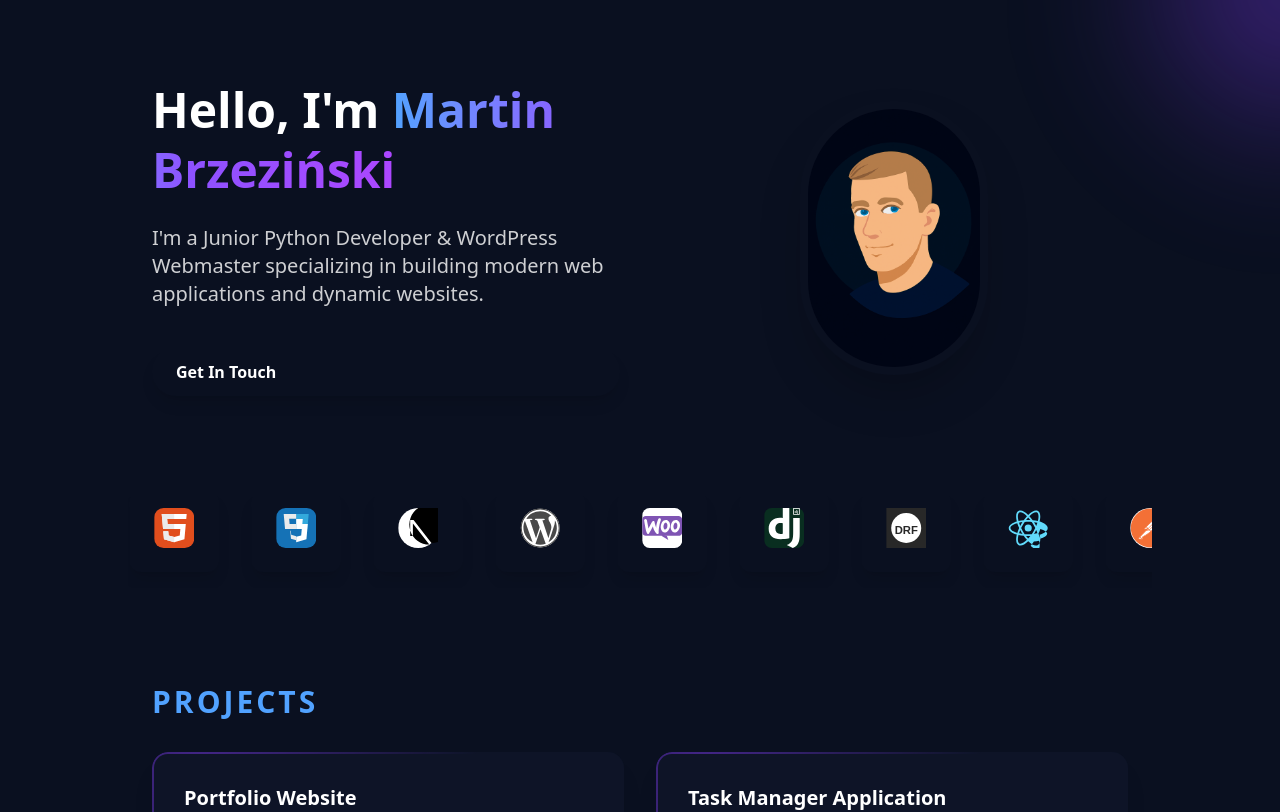
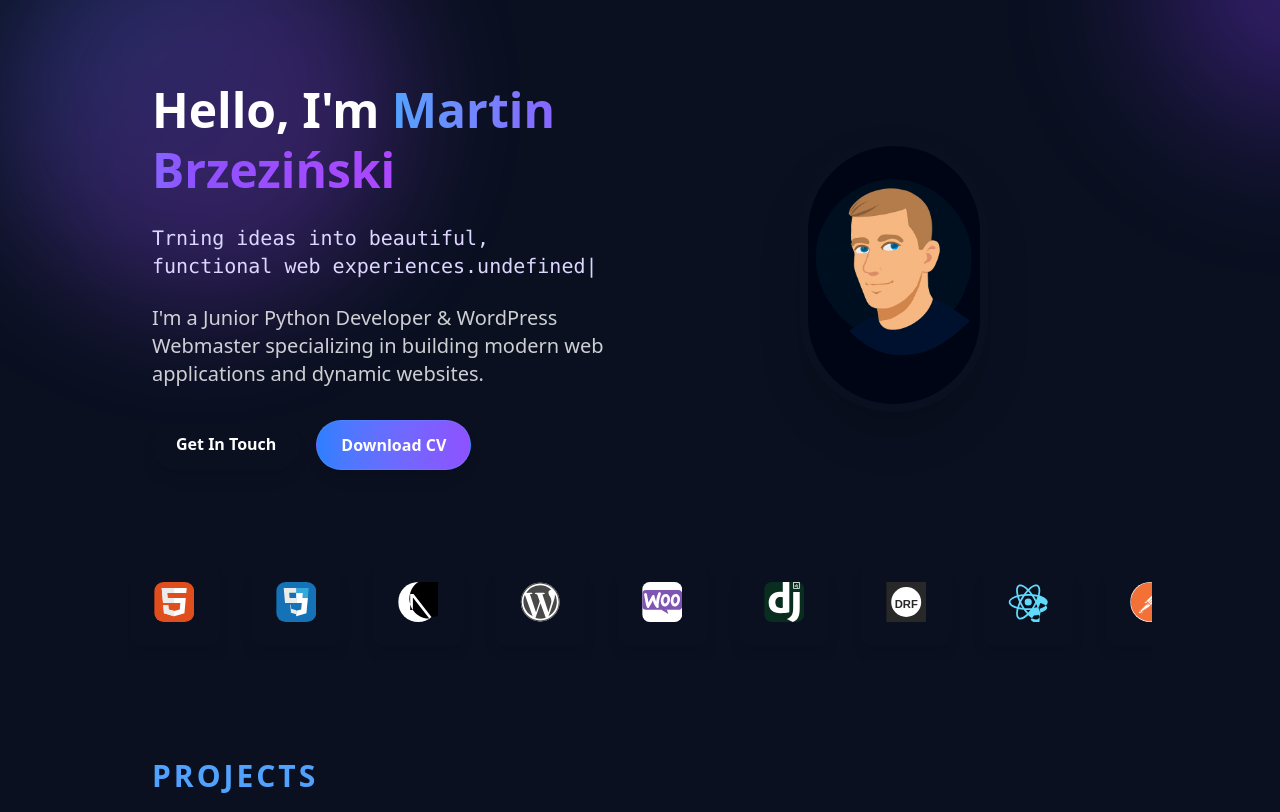
Before and after one commit to Martini310/portfolio, a Next.js app: page / in a window 1280 px wide. Shown: the top 812 px of the page. Built offline with nearby package versions, Linux system fonts and the light colour scheme.

Commit message:
feat: Add typing effect for tagline and enhance Home component layout with blurred background

```diff
--- a/src/app/page.tsx
+++ b/src/app/page.tsx
@@ -106,6 +106,23 @@ const resumeTimeline = [
   },
 ];
 
+const TAGLINE = "Turning ideas into beautiful, functional web experiences.";
+
+function useTypingEffect(text: string, speed = 40) {
+  const [displayed, setDisplayed] = useState("");
+  useEffect(() => {
+    setDisplayed("");
+    let i = 0;
+    const interval = setInterval(() => {
+      setDisplayed((prev) => prev + text[i]);
+      i++;
+      if (i >= text.length) clearInterval(interval);
+    }, speed);
+    return () => clearInterval(interval);
+  }, [text, speed]);
+  return displayed;
+}
+
 function SkillsCarousel() {
   // Duplicate the skills array for seamless looping
   const logos = [...skills, ...skills];
@@ -147,9 +164,11 @@ export default function Home() {
         initial={{ opacity: 0, y: 40 }}
         animate={{ opacity: 1, y: 0 }}
         transition={{ duration: 0.8, ease: "easeOut" }}
-        className="flex flex-col md:flex-row items-center justify-between gap-10 px-6 py-20 max-w-5xl mx-auto"
+        className="relative flex flex-col md:flex-row items-center justify-between gap-10 px-6 py-20 max-w-5xl mx-auto"
       >
-        <div className="flex-1 flex flex-col gap-6">
+        {/* Blurred orb background */}
+        <div className="absolute -top-24 -left-32 w-[400px] h-[400px] bg-gradient-to-br from-blue-500 via-violet-500 to-purple-500 rounded-full blur-3xl opacity-30 z-0 pointer-events-none" />
+        <div className="flex-1 flex flex-col gap-6 z-10">
           <motion.h1
             initial={{ opacity: 0, y: 30 }}
             animate={{ opacity: 1, y: 0 }}
@@ -158,6 +177,16 @@ export default function Home() {
           >
             Hello, I'm <span className="bg-gradient-to-r from-blue-400 via-violet-500 to-purple-500 bg-clip-text text-transparent">Martin Brzeziński</span>
           </motion.h1>
+          {/* Tagline with typing effect */}
+          <motion.div
+            initial={{ opacity: 0, y: 20 }}
+            animate={{ opacity: 1, y: 0 }}
+            transition={{ delay: 0.3, duration: 0.7, ease: "easeOut" }}
+            className="text-violet-200 text-lg md:text-xl font-mono min-h-[2.5rem]"
+            aria-label="Tagline"
+          >
+            {useTypingEffect(TAGLINE, 30)}<span className="animate-pulse">|</span>
+          </motion.div>
           <motion.p
             initial={{ opacity: 0, y: 30 }}
             animate={{ opacity: 1, y: 0 }}
@@ -166,21 +195,32 @@ export default function Home() {
           >
             I'm a Junior Python Developer & WordPress Webmaster specializing in building modern web applications and dynamic websites.
           </motion.p>
+          <div className="flex gap-4 mt-2">
             <motion.a
               initial={{ opacity: 0, y: 30 }}
               animate={{ opacity: 1, y: 0 }}
               transition={{ delay: 0.6, duration: 0.7, ease: "easeOut" }}
               href="#contact"
-            className="inline-block mt-4 px-6 py-3 rounded-full bg-gradient-to-r from-violet to-purple text-white font-semibold shadow-lg hover:scale-105 transition-transform"
+              className="inline-block px-6 py-3 rounded-full bg-gradient-to-r from-violet to-purple text-white font-semibold shadow-lg hover:scale-105 transition-transform"
             >
               Get In Touch
             </motion.a>
+            <motion.a
+              initial={{ opacity: 0, y: 30 }}
+              animate={{ opacity: 1, y: 0 }}
+              transition={{ delay: 0.7, duration: 0.7, ease: "easeOut" }}
+              href="/cv.pdf" download
+              className="inline-block px-6 py-3 rounded-full bg-gradient-to-r from-blue-500 to-violet-500 text-white font-semibold shadow-lg hover:scale-105 transition-transform border border-blue-400/30"
+            >
+              Download CV
+            </motion.a>
+          </div>
         </div>
         <motion.div
           initial={{ opacity: 0, y: 30 }}
           animate={{ opacity: 1, y: 0 }}
           transition={{ delay: 0.8, duration: 0.7, ease: "easeOut" }}
-          className="flex-1 flex justify-center"
+          className="flex-1 flex justify-center z-10"
         >
           <div className="rounded-full bg-gradient-to-br from-violet to-purple p-1 shadow-2xl">
             <Image
```
Lines whose indentation alone changed are shown as unchanged.
